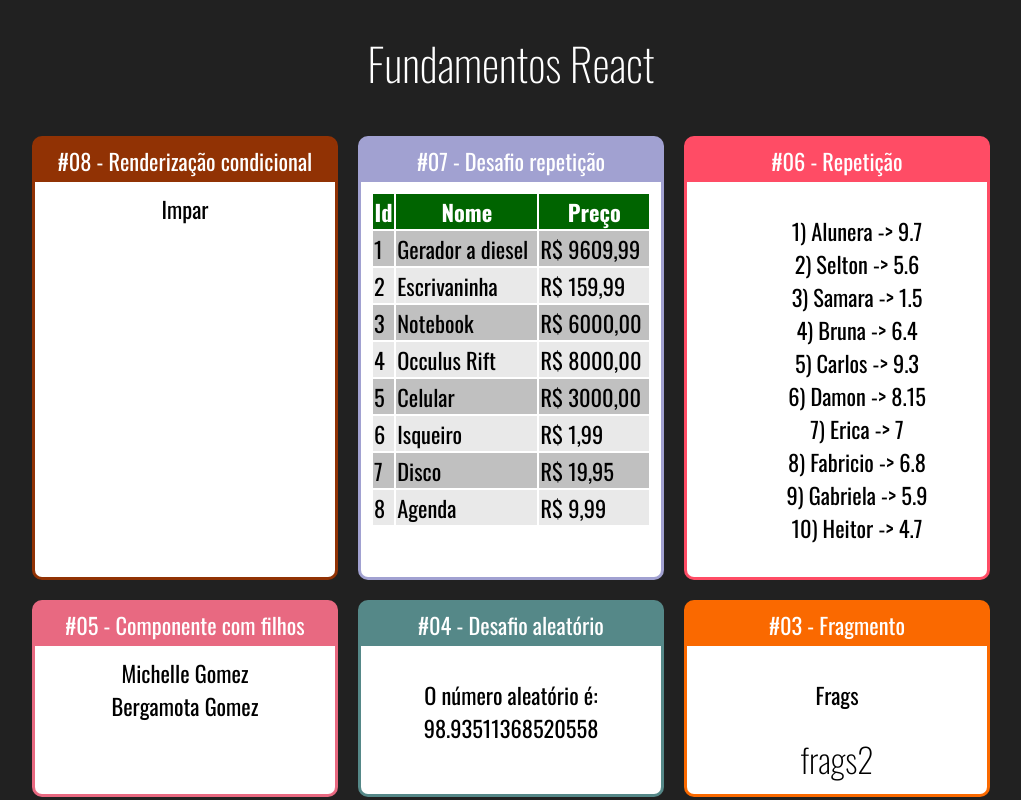
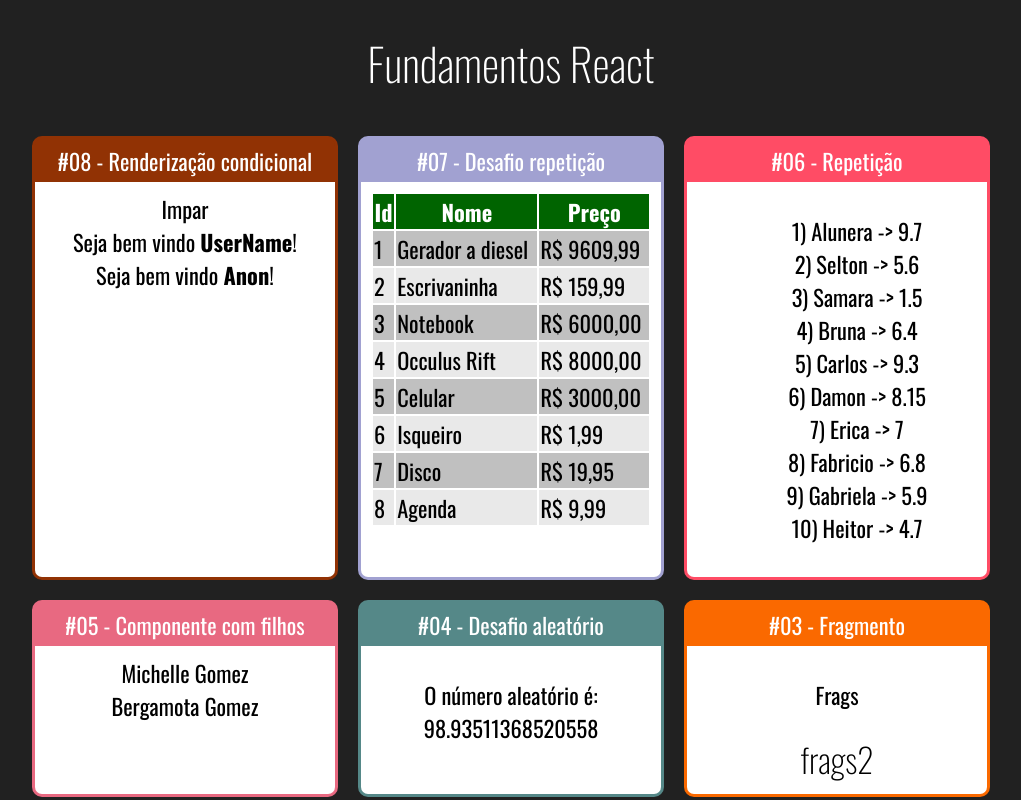
Before and after one commit to jaycalixto/learning-reactjs, a React (Create React App) app: page / in a window 1280 px wide. Shown: the top 800 px of the page, without its empty margins (129-1150 px from the left). Built offline with nearby package versions, Linux system fonts and the light colour scheme.

Commit message:
next https://www.udemy.com/course/react-redux-pt/learn/lecture/19636802#overview

```diff
--- a/src/App.jsx
+++ b/src/App.jsx
@@ -11,6 +11,7 @@ import FamiliaMembro from './components/basicos/FamiliaMembro';
 import ListaAlunos from './components/repeticao/ListaAlunos';
 import TabelaProdutos from './components/repeticao/TabelaProdutos';
 import ParOuImpar from './components/condicional/ParOuImpar';
+import UsuarioInfo from './components/condicional/UsuarioInfo';
 
 export default function App() {
     return (
@@ -20,6 +21,8 @@ export default function App() {
             <div className="Cards">
                 <Card titulo="#08 - Renderização condicional" color="#913204">
                     <ParOuImpar numero={13}></ParOuImpar>
+                    <UsuarioInfo usuario={ { nome: 'UserName' } }></UsuarioInfo>
+                    <UsuarioInfo usuario={ { email: 'a@a.com' } }></UsuarioInfo>
                 </Card>
 
                 <Card titulo="#07 - Desafio repetição" color="#A1A1D1">
--- /dev/null
+++ b/src/components/condicional/If.js
@@ -0,0 +1,12 @@
+import PropTypes from 'prop-types';
+
+function MyIf ({ children, test}) {
+    return test? children : false;
+}
+
+MyIf.propTypes = {
+    test: PropTypes.bool,
+    children: PropTypes.any
+};
+
+export default MyIf;
--- /dev/null
+++ b/src/components/condicional/UsuarioInfo.jsx
@@ -0,0 +1,24 @@
+import React from 'react';
+import PropTypes from 'prop-types';
+import MyIf from './If';
+
+
+function UsuarioInfo ({ usuario }) {
+    usuario = usuario || {};
+    return (
+        <div>
+            <MyIf test={usuario && usuario.nome}>
+                Seja bem vindo <strong>{ usuario.nome }</strong>!
+            </MyIf>
+            <MyIf test={!usuario || !usuario.nome}>
+                Seja bem vindo <strong>Anon</strong>!
+            </MyIf>
+        </div>
+    );
+}
+
+UsuarioInfo.propTypes = {
+    usuario: PropTypes.any
+};
+
+export default UsuarioInfo;
```
